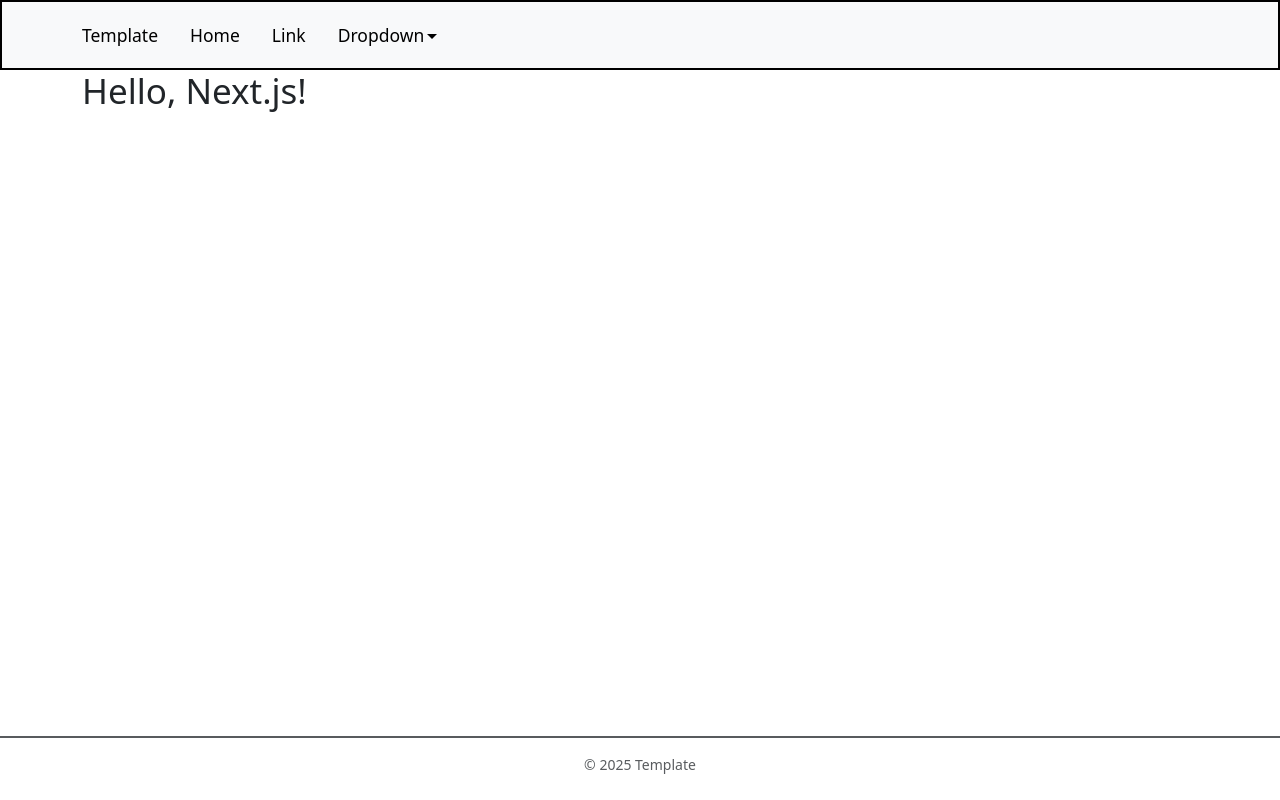
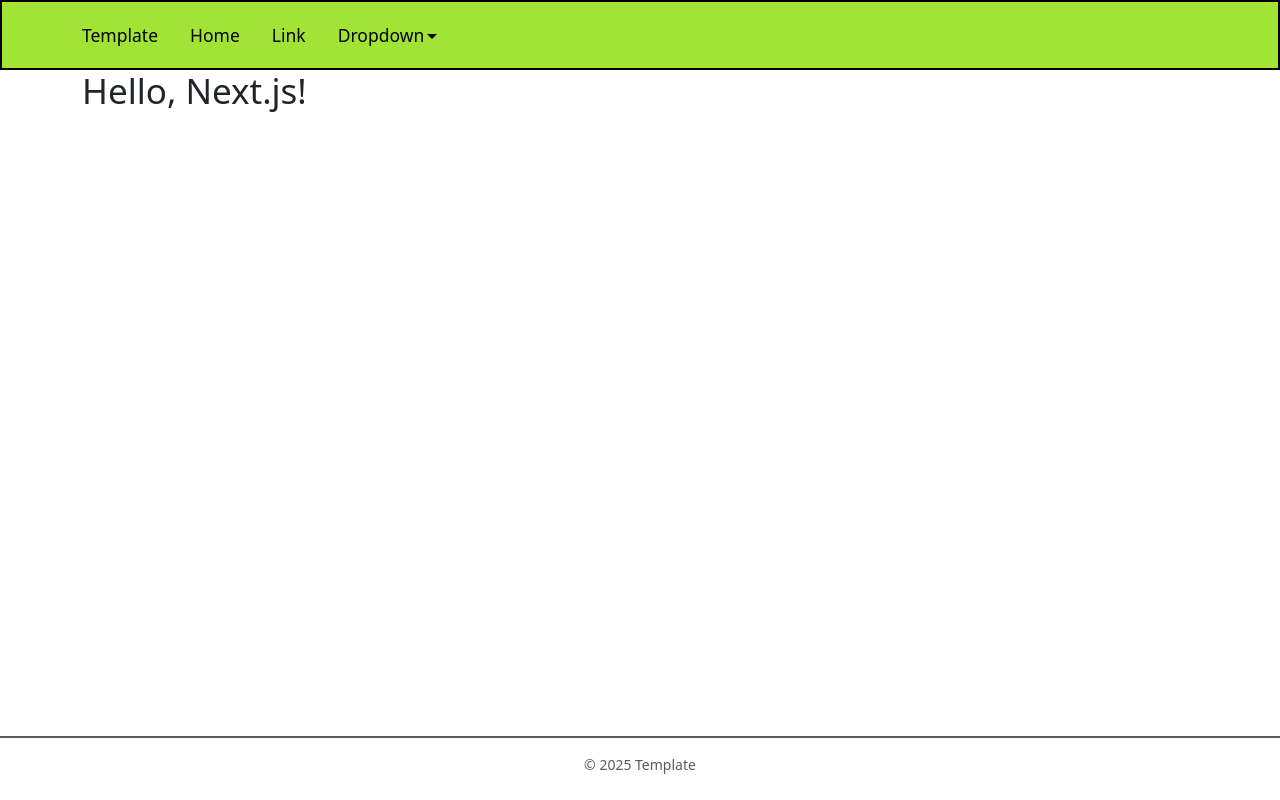
Before and after one commit to Shaumik-Ashraf/nextjs-bootstrap-static-pages, a Next.js app: page / in a window 1280 px wide. Built offline with nearby package versions, Linux system fonts and the light colour scheme.

Commit message:
make navbar primary

```diff
--- a/components/navbar.js
+++ b/components/navbar.js
@@ -5,9 +5,9 @@ import NavDropdown from 'react-bootstrap/NavDropdown';
 
 export function AppNavbar() {
   return (
-    <Navbar expand="lg" className="bg-body-tertiary">
+    <Navbar expand="lg" bg={"primary"} variant={"light"}>
       <Container>
-        <Navbar.Brand href="#home">Template</Navbar.Brand>
+        <Navbar.Brand href="/">Template</Navbar.Brand>
         <Navbar.Toggle aria-controls="basic-navbar-nav" />
         <Navbar.Collapse id="basic-navbar-nav">
           <Nav className="me-auto">
```
